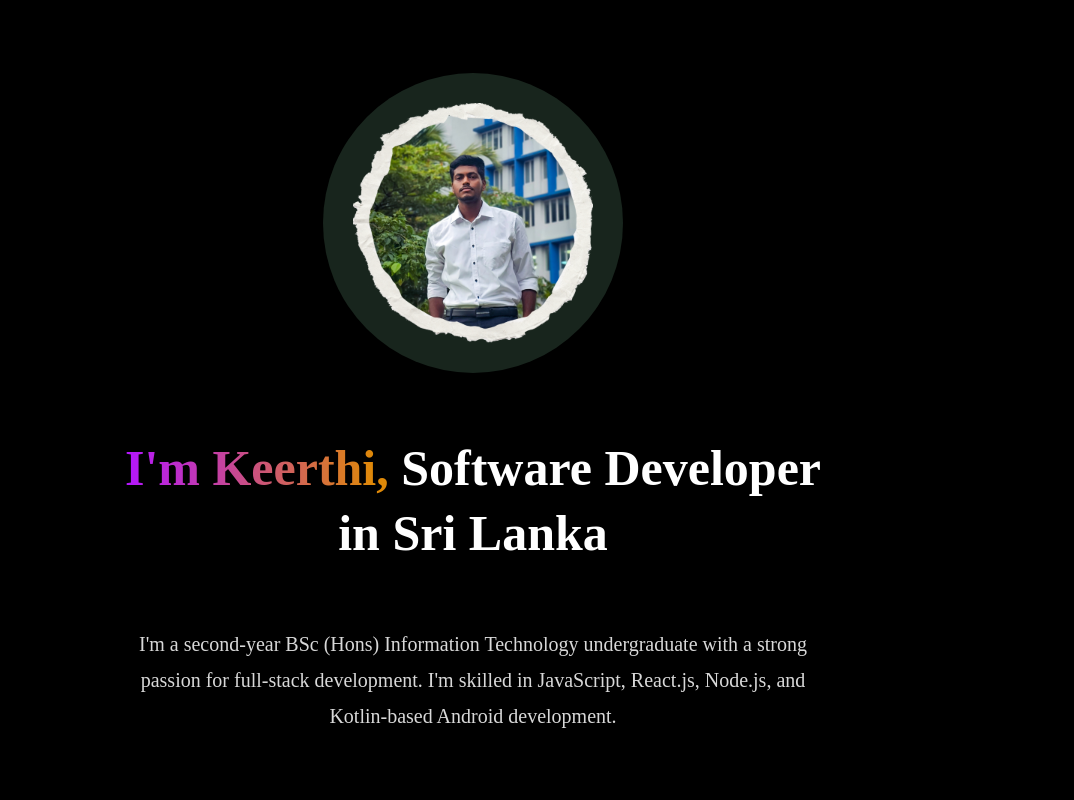
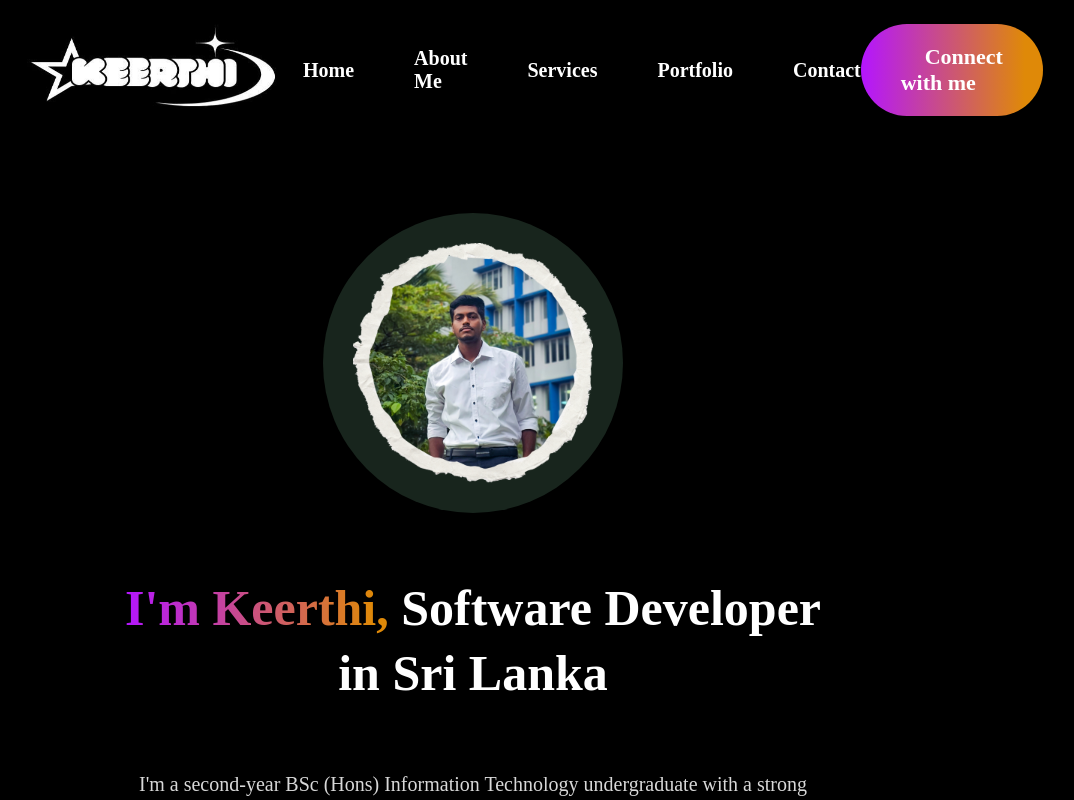
Before and after one commit to Keerthihan/Portfolio, a React (Vite) app: page / in a window 1280 px wide. Shown: the top 800 px of the page, without its empty margins (167-1241 px from the left). Built offline with nearby package versions, Linux system fonts and the light colour scheme.

Commit message:
Update: your custom message here

```diff
--- a/src/App.jsx
+++ b/src/App.jsx
@@ -1,22 +1,24 @@
-import React from 'react'
-import Header from './Components/Header/header.jsx'
-import About from './Components/About/about.jsx'
-import Services from './Components/Services/services.jsx'
-import Mywork from './Components/Mywork/mywork.jsx'
-import Contact from './Components/Contact/contact.jsx'
-import Footer from './Components/Footer/footer.jsx'
+import React from 'react';
+import Navbar from './Components/navbar/navbar.jsx';
+import Header from './Components/Header/header.jsx';
+import About from './Components/About/about.jsx';
+import Services from './Components/Services/services.jsx';
+import Mywork from './Components/Mywork/mywork.jsx';
+import Contact from './Components/Contact/contact.jsx';
+import Footer from './Components/Footer/footer.jsx';
+
 function App() {
   return (
     <div>
-
+      <Navbar />
       <Header />
-      <About/>
-      <Services/>
-      <Mywork/>
-      <Contact/>
-      <Footer/>
+      <About />
+      <Services />
+      <Mywork />
+      <Contact />
+      <Footer />
     </div>
-  )
+  );
 }
 
-export default App
+export default App;
--- /dev/null
+++ b/src/Components/navbar/navbar.css
@@ -0,0 +1,113 @@
+.navbar{
+    display: flex;
+    align-items: center;
+    justify-content: space-between;
+    margin:20px 170px;
+}
+.nav-menu{
+    display:flex;
+    align-items: center;
+    list-style: none;
+    gap:60px;
+    font-size: 20px;
+}
+.headerimg {
+
+  padding: px;
+  display: flex;
+  align-items: center;
+  justify-content: flex-start; /* or center, based on your layout */
+}
+.nav-menu li p {
+  transition: 0.3s;
+  position: relative;
+}
+
+.nav-menu li p:hover {
+  color: #B415FF; /* Change to your preferred hover color */
+}
+
+/* Optional: Add an underline effect on hover */
+.nav-menu li p:hover::after {
+  content: '';
+  position: absolute;
+  width: 100%;
+  height: 2px;
+  bottom: -4px;
+  left: 0;
+  background: linear-gradient(270deg, #DF8908 10%, #B415FF 100%);
+  animation: underline 0.3s ease forwards;
+}
+
+.logo-img {
+  width: 300px; /* Adjust as needed */
+  height: 100px;
+}
+.nav-connect{
+    padding: 20px 40px;
+    border-radius: 50px;
+    background: linear-gradient(270deg, #DF8908 10%, #B415FF 100%);
+    font-size: 22px;
+    cursor: pointer;
+    transition: 0.5s;
+}
+.nav-connect:hover{
+    transform: scale(1.05);
+}
+.anchor-link{
+  text-decoration: none;
+  color: white;
+}
+.nav-close{
+  display: none;
+}
+.nav-open{
+  display: none;
+}
+@media(max-width:768px){
+  .navbar{
+    margin: 20px 50px;
+  }
+  .nav-connect{
+    display: none;
+  }
+  .nav-open{
+    display: block;
+    position: fixed;
+    right:30px;
+  }
+  .nav-close{
+    display: block;
+    position: relative;
+    top: 30px;
+    left: 290px;
+    width: 30px;
+  }
+  .nav-menu{
+    position: fixed;
+    flex-direction: column;
+    align-items: start;
+    top: 0;
+    gap:30px;
+    background-color: #1f0016;
+    width:350px;
+    height: 100%;
+    z-index:2 ;
+    transition: right 0.5s;
+    right: -350px;
+  }
+  .nav-menu li{
+    font-size: 30px;
+    padding-left: 100px;
+    flex-direction: row;
+    gap: 20px;
+  }
+  @keyframes underline {
+  from {
+    transform: scaleX(0);
+  }
+  to {
+    transform: scaleX(1);
+  }
+}
+}
--- /dev/null
+++ b/src/Components/navbar/navbar.jsx
@@ -0,0 +1,66 @@
+import React, { useRef, useState } from 'react';
+import './navbar.css';
+import logo from '../../assets/logo2.jpeg';
+import AnchorLink from 'react-anchor-link-smooth-scroll';
+import { TiThMenu } from "react-icons/ti";
+import { IoMdCloseCircle } from "react-icons/io";
+
+const Navbar = () => {
+  const [menu, setMenu] = useState("home");
+  const menuRef = useRef();
+
+  const openMenu = () => {
+    menuRef.current.style.right = "0";
+  };
+
+  const closeMenu = () => {
+    menuRef.current.style.right = "-350px";
+  };
+
+  return (
+    <div className='navbar'>
+      <div className="headerimg">
+        <img src={logo} alt="Logo" className="logo-img" />
+        <TiThMenu onClick={openMenu} className='nav-open'/>
+      </div>
+
+      <ul ref={menuRef} className="nav-menu">
+        <IoMdCloseCircle onClick={closeMenu} className='nav-close'/>
+
+        <li>
+          <AnchorLink className="anchor-link" href="#home" onClick={() => setMenu("home")}>
+            <p>Home</p>
+          </AnchorLink>
+        </li>
+        <li>
+          <AnchorLink className="anchor-link" offset={50} href="#about" onClick={() => setMenu("about")}>
+            <p>About Me</p>
+          </AnchorLink>
+        </li>
+        <li>
+          <AnchorLink className="anchor-link" offset={50} href="#services" onClick={() => setMenu("services")}>
+            <p>Services</p>
+          </AnchorLink>
+        </li>
+        <li>
+          <AnchorLink className="anchor-link" offset={50} href="#work" onClick={() => setMenu("work")}>
+            <p>Portfolio</p>
+          </AnchorLink>
+        </li>
+        <li>
+          <AnchorLink className="anchor-link" offset={50} href="#contact" onClick={() => setMenu("contact")}>
+            <p>Contact</p>
+          </AnchorLink>
+        </li>
+      </ul>
+
+      <div className="nav-connect">
+        <AnchorLink className="anchor-link" offset={50} href="#contact" onClick={() => setMenu("contact")}>
+          Connect with me
+        </AnchorLink>
+      </div>
+    </div>
+  );
+};
+
+export default Navbar;
```
